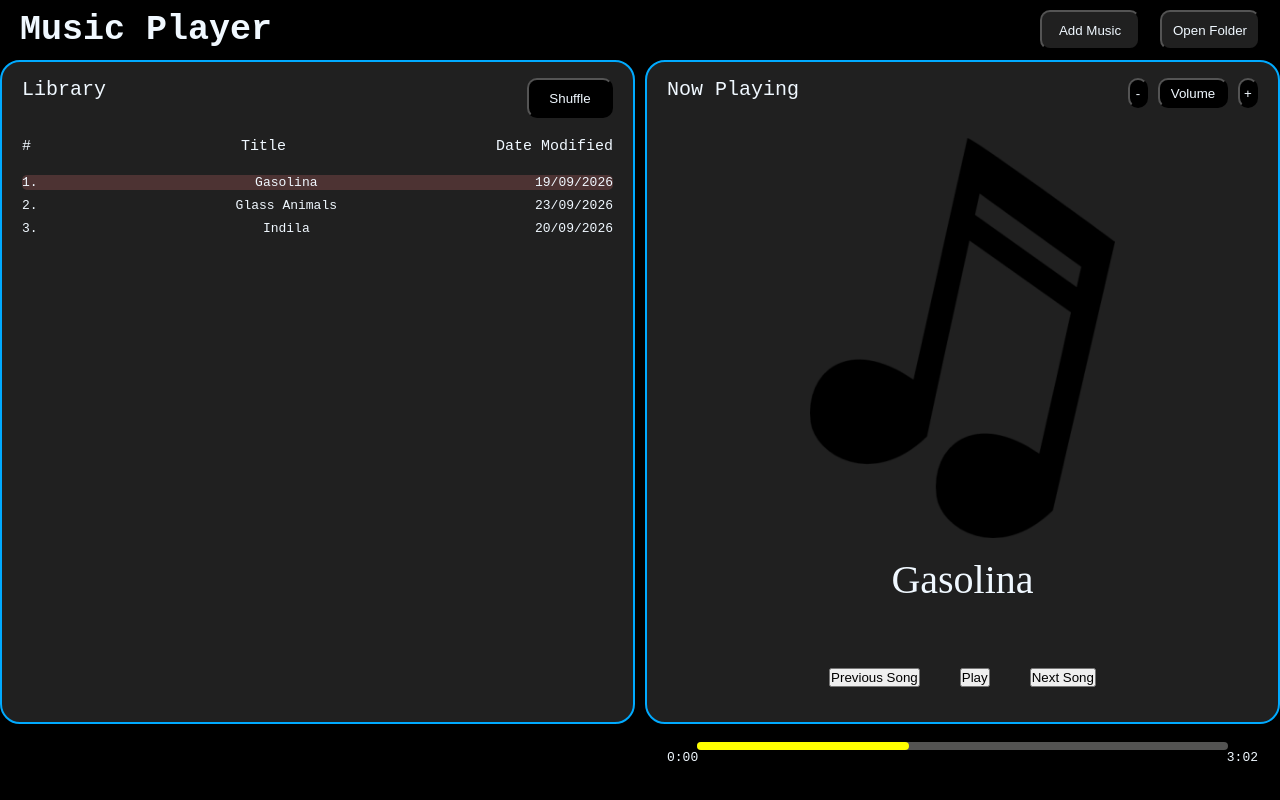
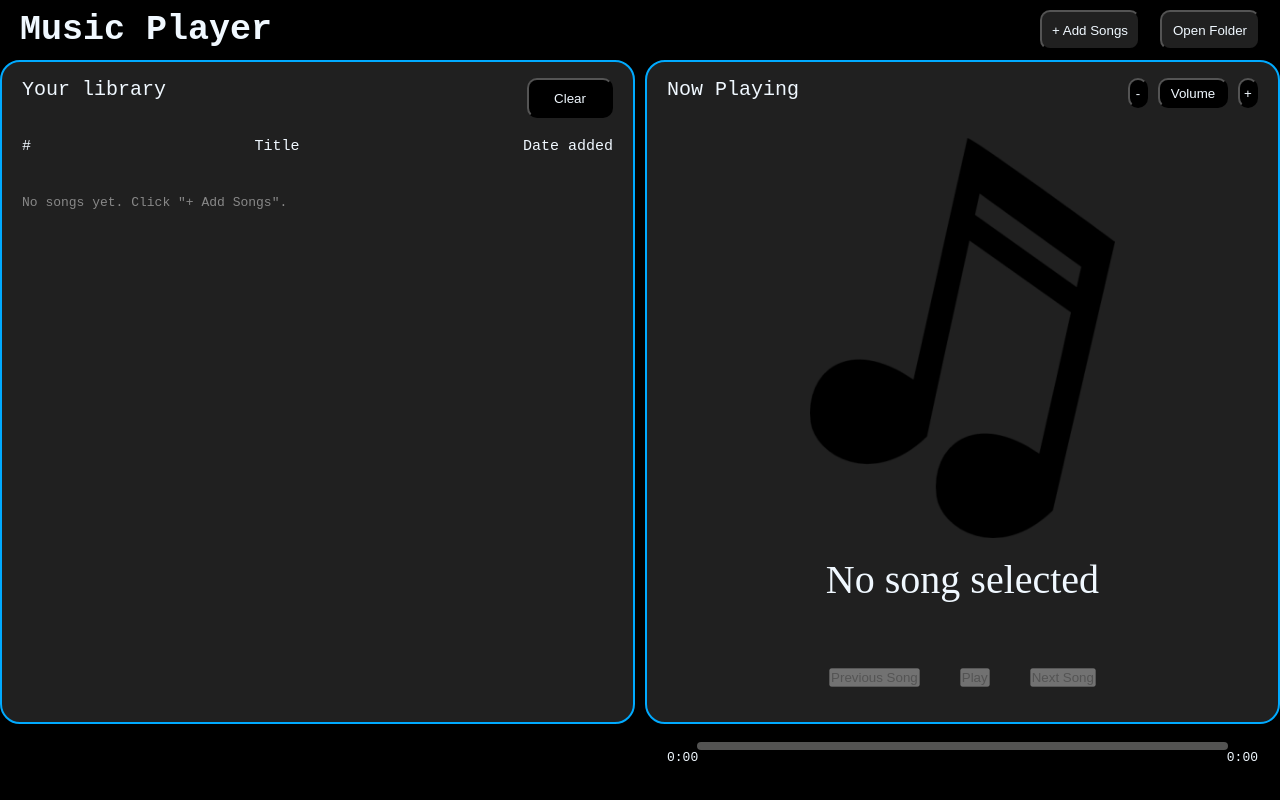
Before and after one commit to Aditya0058/Music-Player, a React (Vite) app: page / in a window 1280 px wide. Built offline with nearby package versions, Linux system fonts and the light colour scheme.

Commit message:
made add song buton functional

```diff
--- a/src/App.jsx
+++ b/src/App.jsx
@@ -1,98 +1,139 @@
-import {useState, useRef, useEffect} from 'react'
-import './App.css'
-import Header from './Header'
-import Library from './Library'
-import NowPlaying from './NowPlaying'
+import { useState, useRef, useEffect } from 'react';
+import './App.css';
+import Header from './Header';
+import Library from './Library';
+import NowPlaying from './NowPlaying';
+
+function App() {
+  const audioRef = useRef(null);
+  const fileInputRef = useRef(null);
+
+  const [songs, setSongs] = useState([]);
+  const [currentSong, setCurrentSong] = useState(null);
+  const [isPlaying, setIsPlaying] = useState(false);
+  const [volume, setVolume] = useState(0.5);
+  const [currentTime, setCurrentTime] = useState(0);
+  const [duration, setDuration] = useState(0);
 
 
-const dummySongs = [
-  {id: 1, title: "Gasolina", date: "19/09/2026", audioSrc: "/Gasolina.mp3"},
-  {id: 2, title: "Glass Animals", date: "23/09/2026", audioSrc: "/Glass Animals .mp3" },
-  {id: 3, title: "Indila", date: "20/09/2026", audioSrc: "/Indila.mp3"}
-];
-
-function App() {
-
-  const audioRef = useRef(null);
-  const[currentSong, selectCurrentSong] = useState(dummySongs[0]);
-  const[isPlaying, setIsPlaying] = useState(false);
-  const[volume, setVolume] = useState(0.5);
+  useEffect(() => {
+    if (audioRef.current) audioRef.current.volume = volume;
+  }, [volume]);
 
   useEffect(() => {
-    audioRef.current.volume = volume;
-  }, [volume]);
-  useEffect(() => {
-    if(isPlaying===true){
-      audioRef.current.play()
-        .then(() => console.log("Audio started playing!"))
-        .catch(error => console.error("Audio play error:", error));
-    } else{
+    if (!audioRef.current || !currentSong) return;
+    if (isPlaying) {
+      audioRef.current.play().catch(e => console.log(e));
+    } else {
       audioRef.current.pause();
     }
-  }, [isPlaying]);
-  function increaseVolume(){
-    setVolume(prev => Math.min(prev + 0.1, 1))
-  }
-  function decreaseVolume(){
-    setVolume(prev => Math.min(prev - 0.1, 1))
-  }
-  function defaultVolume(){
-    setVolume(1);
-  }
-  function togglePlayPause(){
-    setIsPlaying(!isPlaying);
+  }, [isPlaying, currentSong]);
+
+  const togglePlayPause = () => setIsPlaying(!isPlaying);
+  const increaseVolume = () => setVolume(prev => Math.min(prev + 0.1, 1));
+  const decreaseVolume = () => setVolume(prev => Math.max(prev - 0.1, 0));
+  const defaultVolume = () => setVolume(1);
+
+  const handleSeek = (event) => {
+    const clickX = event.nativeEvent.offsetX;
+    const barWidth = event.currentTarget.clientWidth;
+    const seekTime = (clickX / barWidth) * duration;
+    if (audioRef.current) audioRef.current.currentTime = seekTime;
   };
-  function putThisSong(song){
-      selectCurrentSong(song);
-      console.log(song);
-  }
-  // function previousSong(song){
-  //   selectCurrentSong()
-  // }
-  function handleNextSong() {
-    console.log("Current Song:", currentSong);
 
-    const currentIndex = dummySongs.findIndex(song => song.id === currentSong.id);
+  const handleFileUpload = (event) => {
+    const files = Array.from(event.target.files);
+    const newSongs = files.map(file => ({
+      id: file.name + file.lastModified,
+      title: file.name.replace(/\.[^.]+$/, ""),
+      date: new Date().toLocaleDateString(),
+      audioSrc: URL.createObjectURL(file)
+    }));
+
+    setSongs(prev => [...prev, ...newSongs]);
+
+
+    if (!currentSong && newSongs.length > 0) {
+      setCurrentSong(newSongs[0]);
+    }
+  };
+
+  const clearLibrary = () => {
+    setSongs([]);
+    setCurrentSong(null);
+    setIsPlaying(false);
+    if (audioRef.current) {
+      audioRef.current.pause();
+      audioRef.current.currentTime = 0;
+    }
+  };
+
+
+  const handleNextSong = () => {
+    if (songs.length === 0) return;
+    const currentIndex = songs.findIndex(song => song.id === currentSong?.id);
     let nextIndex = currentIndex + 1;
-    if(nextIndex>=dummySongs.length){
-      nextIndex = 0;
-    }
-    putThisSong(dummySongs[nextIndex]);
+    if (nextIndex >= songs.length) nextIndex = 0;
+    setCurrentSong(songs[nextIndex]);
+    setIsPlaying(true);
+  };
 
-  }
-  function handlePreviousSong() {
-    const currentIndex = dummySongs.findIndex(song => song.id === currentSong.id);
+  const handlePreviousSong = () => {
+    if (songs.length === 0) return;
+    const currentIndex = songs.findIndex(song => song.id === currentSong?.id);
     let prevIndex = currentIndex - 1;
-    if(prevIndex<0){
-      prevIndex = dummySongs.length-1;
-    }
-    putThisSong(dummySongs[prevIndex]);
+    if (prevIndex < 0) prevIndex = songs.length - 1;
+    setCurrentSong(songs[prevIndex]);
+    setIsPlaying(true);
+  };
 
-  }
+  const progressPercent = duration > 0 ? (currentTime / duration) * 100 : 0;
+
   return (
     <div className="main-container">
-      <audio src={currentSong?.audioSrc} ref={audioRef}></audio>
-      <Header />
+      {/* Hidden file input */}
+      <input
+        type="file"
+        accept="audio/*"
+        multiple
+        ref={fileInputRef}
+        style={{ display: 'none' }}
+        onChange={handleFileUpload}
+      />
+
+      <audio
+        src={currentSong?.audioSrc}
+        ref={audioRef}
+        onTimeUpdate={() => setCurrentTime(audioRef.current.currentTime)}
+        onLoadedMetadata={() => setDuration(audioRef.current.duration)}
+      />
+
+      <Header onAddSongs={() => fileInputRef.current.click()} />
+
       <div className="content-layout">
         <Library
-        songs={dummySongs}
-        onSongSelect = {putThisSong}
-        currentSong = {currentSong}
+          songs={songs}
+          onSongSelect={setCurrentSong}
+          currentSong={currentSong}
+          onClear={clearLibrary}
         />
         <NowPlaying
-        currentSong={currentSong}
-        togglePlayPause = {togglePlayPause}
-        isPlaying = {isPlaying}
-        onNext = {handleNextSong}
-        onPrevious = {handlePreviousSong}
-        onInVol = {increaseVolume}
-        onDeVol = {decreaseVolume}
-        defVol = {defaultVolume}
-
-       />
+          currentSong={currentSong}
+          togglePlayPause={togglePlayPause}
+          isPlaying={isPlaying}
+          onNext={handleNextSong}
+          onPrevious={handlePreviousSong}
+          onInVol={increaseVolume}
+          onDeVol={decreaseVolume}
+          defVol={defaultVolume}
+          currentTime={currentTime}
+          duration={duration}
+          progressPercent={progressPercent}
+          onSeek={handleSeek}
+        />
       </div>
     </div>
-  )
+  );
 }
 
-export default App
+export default App;
--- a/src/Header.jsx
+++ b/src/Header.jsx
@@ -1,13 +1,15 @@
-import './Header.css'
-function Header() {
+import './Header.css';
+
+function Header({ onAddSongs }) {
     return (
         <div className="top-bar">
             <h2 className="logo">Music Player</h2>
             <div className="btns">
-            <button className="add-music">Add Music</button>
-            <button className="open-folder">Open Folder</button>
+                <button className="add-music" onClick={onAddSongs}>+ Add Songs</button>
+                <button className="open-folder">Open Folder</button>
             </div>
         </div>
-    )
+    );
 }
-export default Header
+
+export default Header;
--- a/src/Library.jsx
+++ b/src/Library.jsx
@@ -1,30 +1,38 @@
-import './Library.css'
-function Library({songs, onSongSelect, currentSong}) {
+import './Library.css';
+
+function Library({ songs, onSongSelect, currentSong, onClear }) {
   return (
     <div className="library-content">
       <div className="library-header">
-                <div className='library-heading'>Library</div>
-                <button className="shuffle">Shuffle</button>
+        <div className='library-heading'>Your library</div>
+        <button className="shuffle" onClick={onClear}>Clear</button>
       </div>
+
       <div className="song-list-header">
         <span>#</span>
         <span>Title</span>
-                <span>Date Modified</span>
+        <span>Date added</span>
       </div>
+
       <div className="song-list">
-                {songs.map((song, index) => (
+        {songs.length === 0 ? (
+          <div style={{ color: '#888', padding: '20px 0' }}>No songs yet. Click "+ Add Songs".</div>
+        ) : (
+          songs.map((song, index) => (
             <div
               className={`song-row ${currentSong?.id === song.id ? 'active' : ''}`}
               key={song.id}
-                    onClick={() => {onSongSelect(song)}}>
+              onClick={() => onSongSelect(song)}
+            >
               <span>{index + 1}.</span>
               <span>{song.title}</span>
               <span>{song.date}</span>
             </div>
-                ))}
+          ))
+        )}
       </div>
+    </div>
+  );
+}
 
-        </div>
-    )
-}
-export default Library
+export default Library;
--- a/src/NowPlaying.jsx
+++ b/src/NowPlaying.jsx
@@ -1,6 +1,15 @@
-import './NowPlaying.css'
-function NowPlaying({currentSong, togglePlayPause, isPlaying, onNext, onPrevious, onInVol, onDeVol, defVol}) {
-  return (
+import './NowPlaying.css';
+
+function NowPlaying({ currentSong, togglePlayPause, isPlaying, onNext, onPrevious, onInVol, onDeVol, defVol, currentTime, duration, progressPercent, onSeek }) {
+
+    function formatTime(seconds) {
+        if (isNaN(seconds) || seconds === undefined) return "0:00";
+        const mins = Math.floor(seconds / 60);
+        const secs = Math.floor(seconds % 60).toString().padStart(2, '0');
+        return `${mins}:${secs}`;
+    }
+
+    return (
         <div className="nowplaying-content">
             <div className="nowplaying-header">
                 <div className='nowplaying-heading'>Now Playing</div>
@@ -10,26 +19,31 @@ function NowPlaying({currentSong, togglePlayPause, isPlaying, onNext, onPrevious
                     <button className="vol-increase" onClick={onInVol}>+</button>
                 </div>
             </div>
+
             <div className="music-thumbnail">
-                <img src="Thumbnail.png" alt="tumbnail here" />
-                <div>{currentSong.title}</div>
+                <img src="Thumbnail.png" alt="thumbnail here" />
+                <div>{currentSong ? currentSong.title : "No song selected"}</div>
             </div>
+
             <div className="controls">
-                <button className="prev-song" onClick={onPrevious}>Previous Song</button>
-                <button className="togle-play-pause" onClick={togglePlayPause}>{isPlaying ? "Pause" : "Play"}</button>
-                <button className="next-song" onClick={onNext} >Next Song</button>
+                <button className="prev-song" onClick={onPrevious} disabled={!currentSong}>Previous Song</button>
+                <button className="togle-play-pause" onClick={togglePlayPause} disabled={!currentSong}>
+                    {isPlaying ? "Pause" : "Play"}
+                </button>
+                <button className="next-song" onClick={onNext} disabled={!currentSong}>Next Song</button>
             </div>
+
             <div className="progress">
-                <div className="progress-bar-wrapper">
-                    <div className="progress-fill"></div>
+                <div className="progress-bar-wrapper" onClick={onSeek}>
+                    <div className="progress-fill" style={{ width: `${progressPercent}%` }}></div>
                 </div>
                 <div className="time-labels">
-                    <span>0:00</span>
-                    <span>3:02</span>
+                    <span>{formatTime(currentTime)}</span>
+                    <span>{formatTime(duration)}</span>
                 </div>
             </div>
+        </div>
+    );
+}
 
-        </div>
-    )
-}
-export default NowPlaying
+export default NowPlaying;
```
Lines whose indentation alone changed are shown as unchanged.
